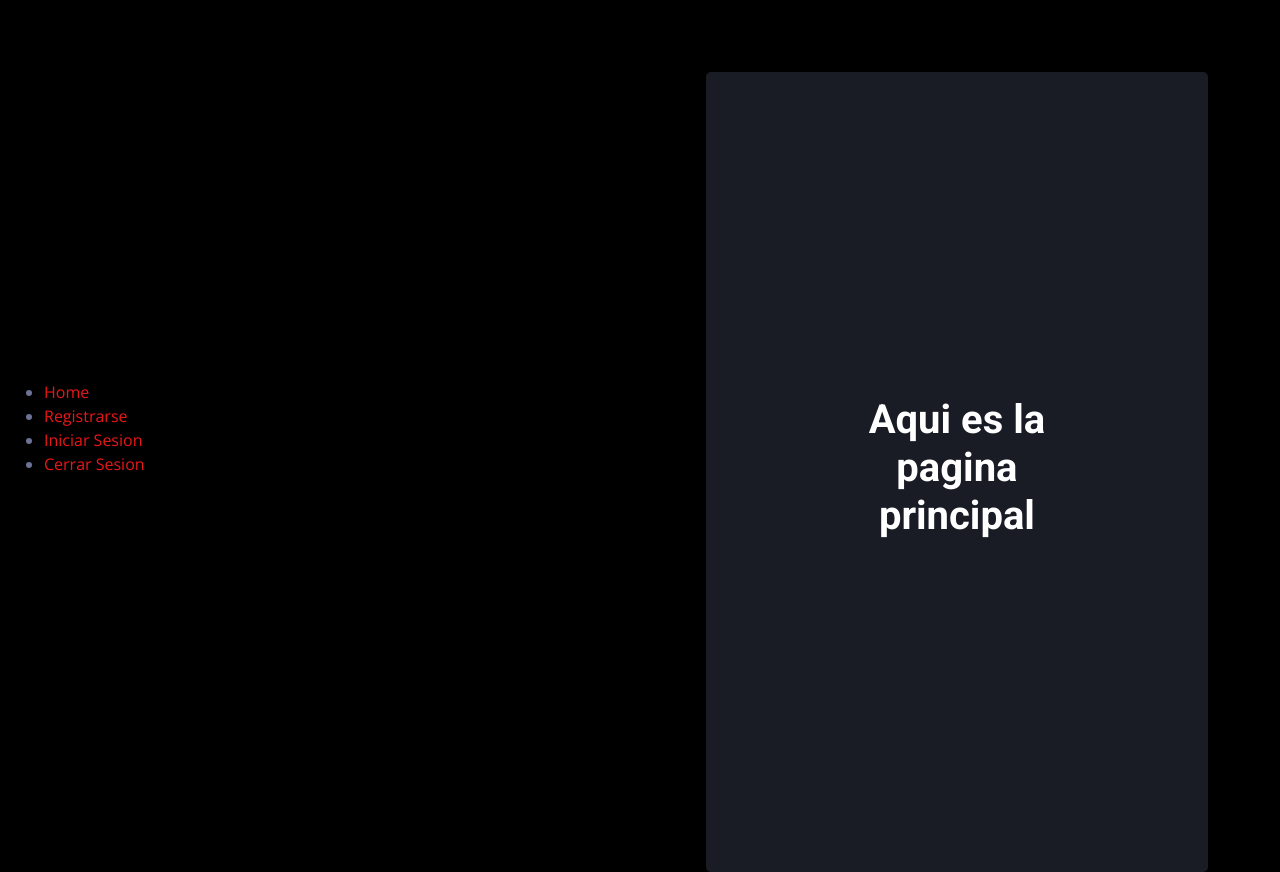
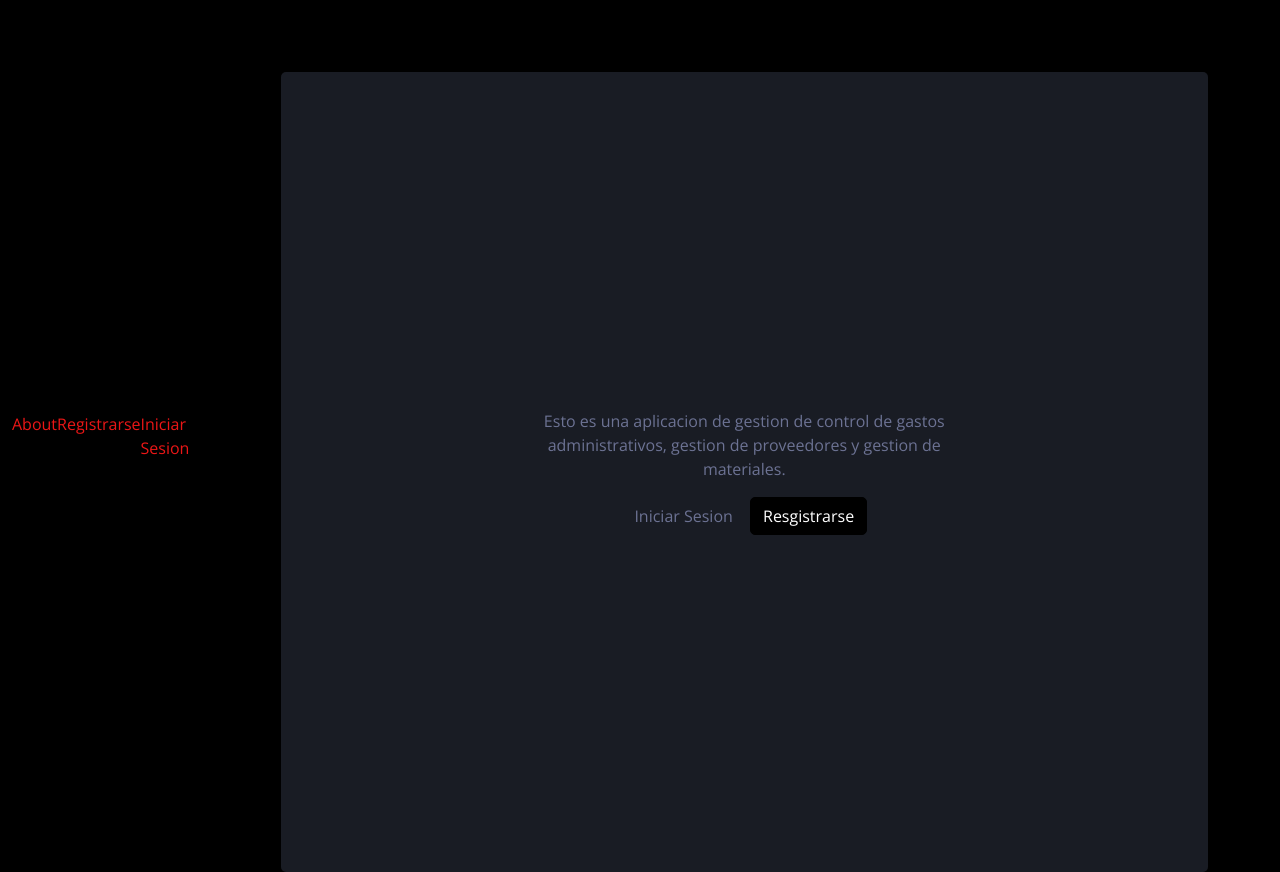
Before and after one commit to KasbekGaz/civilsoftAldrinapp, a Django app: page / in a window 1280 px wide. Run offline with Django 4.2, Linux system fonts and the light colour scheme; some libraries are stand-ins or nearby versions.

Commit message:
fix bugs navbar sesion

```diff
--- a/obra/templates/base.html
+++ b/obra/templates/base.html
@@ -49,10 +49,12 @@
 
 
     <!-- Aqui esta la navegacion-->
-    <nav class="navbar container">
-        <ul>
+    <nav class="navbar navbar-expand-lg bg-dark navbar-dark">
+        <div class="container-fluid">
+            <div>
+                <ul class="navbar-nav ms-auto">
                     <li>
-                <a href="{% url 'home' %}">Home</a>
+                        <a href="{% url 'info' %}">About</a>
                     </li>
                     <li>
                         <a href="{% url 'new_usuario' %}">Registrarse</a>
@@ -60,13 +62,21 @@
                     <li>
                         <a href="{% url 'signin' %}">Iniciar Sesion</a>
                     </li>
+                    {% if  user.is_authenticated %}
+                    <li>
+                        <a href="{% url 'home' %}">Home</a>
+                    </li>
                     <li>
                         <a href="{% url 'logout' %}">Cerrar Sesion</a>
                     </li>
+                    {% endif %}
                 </ul>
+            </div>
+        </div>
     </nav>
 
 {% block content %}
+
 {% endblock %}
 <main>
 
--- a/obra/templates/home.html
+++ b/obra/templates/home.html
@@ -1,28 +1,26 @@
 {% extends 'base.html' %}
 
 {% block content %}
-
 <main class="container-fluid pt-4 px-4">
     <section class="container-fluid pt-4 px-4">
         <div class="container-fluid pt-4 px-4">
             <div class="row vh-100 bg-secondary rounded align-items-center justify-content-center mx-0">
                 <div class="col-md-6 text-center">
-
-
-                    <h1>Aqui es la pagina principal </h1>
-
-
-
+                    <p>Esto es una aplicacion de gestion de control de gastos administrativos, gestion de proveedores y gestion de materiales.
+                    </p>
+                    <div class="text-center">
+                        <a class="btn btn-secundary" href="{% url 'signin' %}">
+                        Iniciar Sesion
+                        </a>
+                        <a class="btn btn-dark" href="{% url 'new_usuario' %}">
+                        Resgistrarse
+                        </a >
+                    </div>
 
                 </div>
             </div>
         </div>
     </section>
-
 </main>
 
-
-
-
-
 {% endblock %}
--- a/obra/views.py
+++ b/obra/views.py
@@ -4,6 +4,7 @@
 from .forms import Usuario
 from django.contrib.auth import login, logout, authenticate
 from django.db import IntegrityError
+from django.contrib.auth.decorators import login_required  # *para proteger las rutas
 # Create your views here.
 
 # ! Pagina de home, para el usuario que inicia sesion
@@ -16,7 +17,7 @@
 
 
 def about(request):
-    return render(request, 'info')
+    return render(request, 'about.html')
 
 # ! registro de usuario
 
@@ -62,6 +63,7 @@
 
 
 #! Cerrar sesion usuario
+@login_required
 def closeSesion(request):
     logout(request)
-    return redirect('home')
+    return redirect('about.html')
```
Also changed, not shown: obra/templates/about.html (+6 -10 lines), db.sqlite3. Lines whose indentation alone changed are shown as unchanged.
